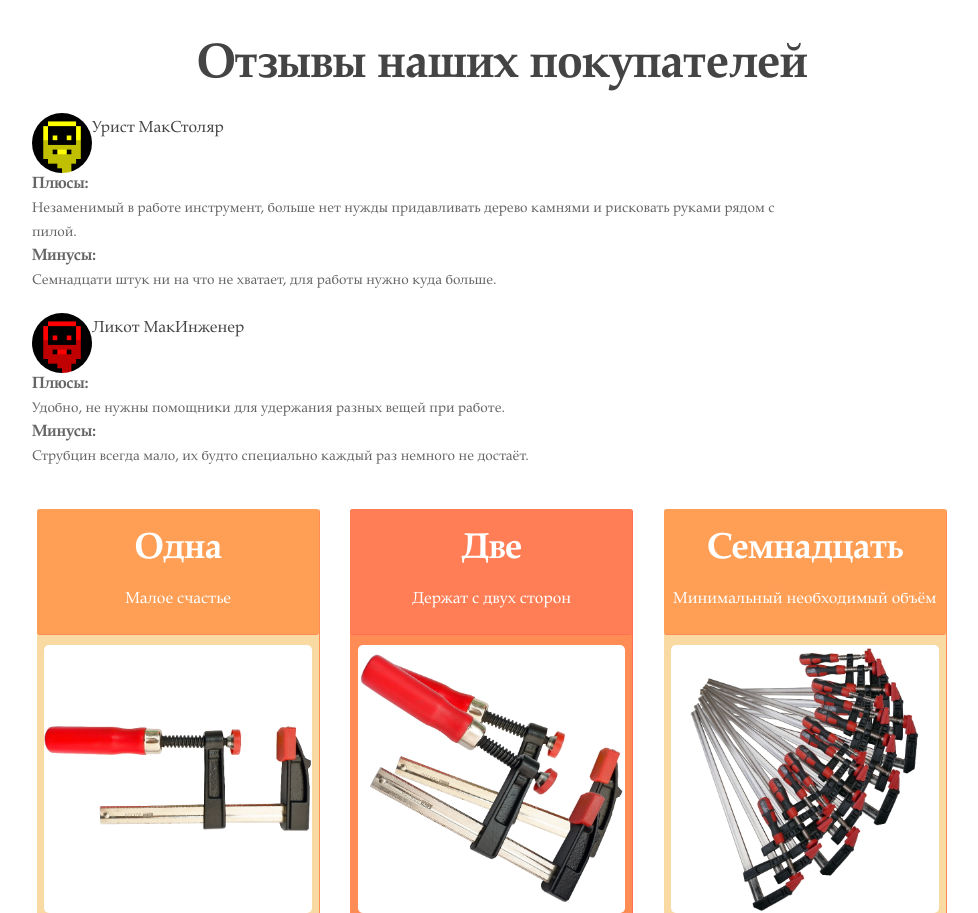
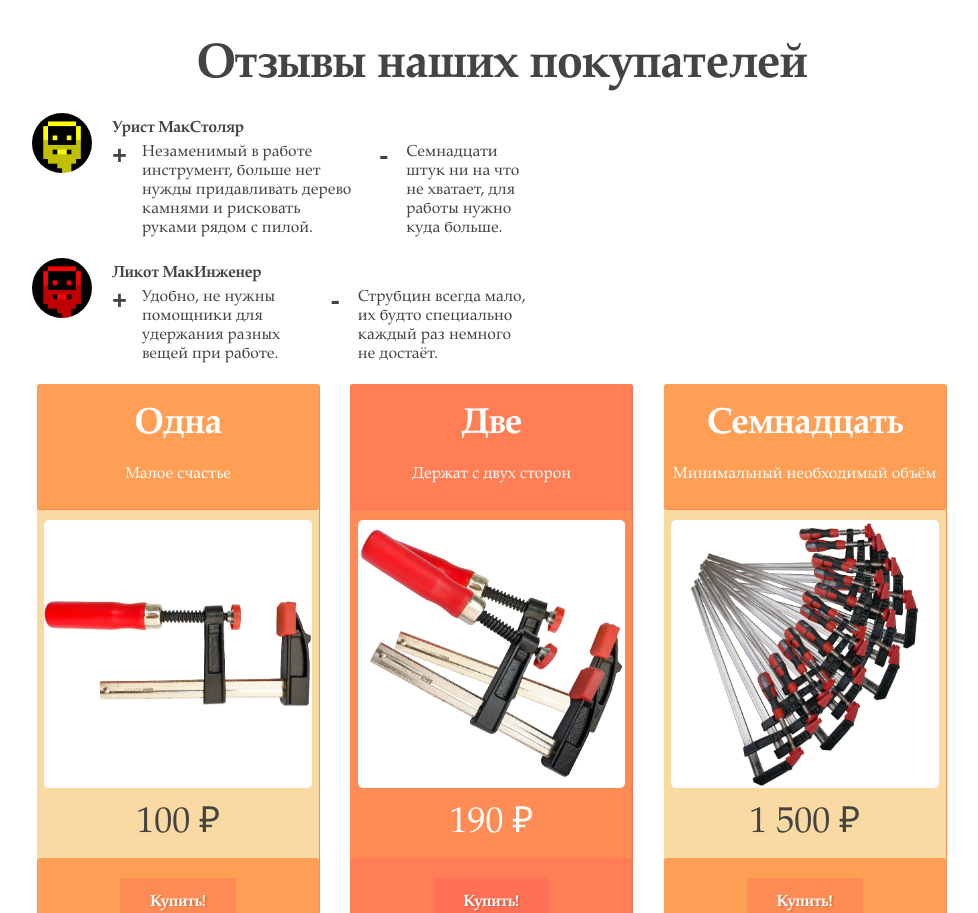
Before and after one commit to YuriFaraf/Test-lending, a plain HTML site: page index.html in a window 1280 px wide. Shown: the part 1177-2090 px from the top of the page, without its empty margins (148-1126 px from the left). Drawn offline with Linux system fonts and the light colour scheme.

Commit message:
review style rebuild

```diff
--- a/css/review.css
+++ b/css/review.css
@@ -2,20 +2,57 @@
   margin-left: 20px;
 }
 
-.review-photo {
+.review-item {
+  display: flex;
+  max-width: 500px;
+}
+
+.review-author-photo {
   border-radius: 100%;
   border: 3px;
   border-color: gray;
   height: 60px;
-  float: left;
+  margin-right: 20px;
+  display: inline;
 }
 
-.review-name:after {
-  content: '';
-  display: block;
-  clear: both;
+.review-name {
+  font-weight: 600;
 }
 
 .review-text {
-  width: 80%;
+  display: flex;
+  position: relative;
 }
+
+.review-plus {
+  margin-left: 30px;
+}
+
+.review-minus {
+  margin-left: 50px;
+}
+
+.review-minus::before, .review-plus::before {
+  position: absolute;
+  top: 10px;
+  margin-left: -30px;
+  font-size: 25px;
+  line-height: 10px;
+  font-family: monospace;
+  font-weight: 900;
+}
+
+.review-minus::before {
+  content: '-'
+}
+
+.review-plus::before {
+  content: '+'
+}
+
+@media (max-width: 500px) {
+  .review-author-photo {
+    display: none;
+  }
+}
--- a/index.html
+++ b/index.html
@@ -82,24 +82,41 @@
     <div class="review" id="review">
       <div class="container text-center buffer-both">
         <h2 class="title-large">Отзывы наших покупателей</h2>
-        <div class="review-post text-left buffer-bottom">
-          <img class="review-photo" src="images/dfWoodworker.png" alt="[Покупатель]">
-          <h3 class="review-name text-lead">Урист МакСтоляр</h3>
-          <div class="review-text text-medium">
-            <h3>Плюсы:</h3>
-            <p>Незаменимый в работе инструмент, больше нет нужды придавливать дерево камнями и рисковать руками рядом с пилой.</p>
-            <h3>Минусы:</h3>
-            <p>Семнадцати штук ни на что не хватает, для работы нужно куда больше.</p>
+        <div class="review-item text-left buffer-bottom">
+          <div class="review-author">
+            <img class="review-author-photo" src="images/dfWoodworker.png" alt="[Покупатель]">
+          </div>
+          <div class="review-content">
+            <h3 class="review-name text-lead">Урист МакСтоляр</h3>
+
+            <div class="review-text">
+              <div class="review-part review-plus">
+                Незаменимый в работе инструмент, больше нет нужды придавливать дерево камнями и рисковать руками рядом с пилой.
+              </div>
+
+              <div class="review-part review-minus">
+                Семнадцати штук ни на что не хватает, для работы нужно куда больше.
+              </div>
+            </div>
           </div>
         </div>
-        <div class="review-post text-left buffer-bottom">
-          <img class="review-photo" src="images/dfEngineer.png" alt="[Покупатель]">
-          <h3 class="review-name text-lead">Ликот МакИнженер</h3>
-          <div class="review-text text-medium">
-            <h3>Плюсы:</h3>
-            <p>Удобно, не нужны помощники для удержания разных вещей при работе.</p>
-            <h3>Минусы:</h3>
-            <p>Струбцин всегда мало, их будто специально каждый раз немного не достаёт.</p>
+
+        <div class="review-item text-left buffer-bottom">
+          <div class="review-author">
+            <img class="review-author-photo" src="images/dfEngineer.png" alt="[Покупатель]">
+          </div>
+          <div class="review-content">
+            <h3 class="review-name text-lead">Ликот МакИнженер</h3>
+
+            <div class="review-text">
+              <div class="review-part review-plus">
+                Удобно, не нужны помощники для удержания разных вещей при работе.
+              </div>
+
+              <div class="review-part review-minus">
+                Струбцин всегда мало, их будто специально каждый раз немного не достаёт.
+              </div>
+            </div>
           </div>
         </div>
       </div>
```
